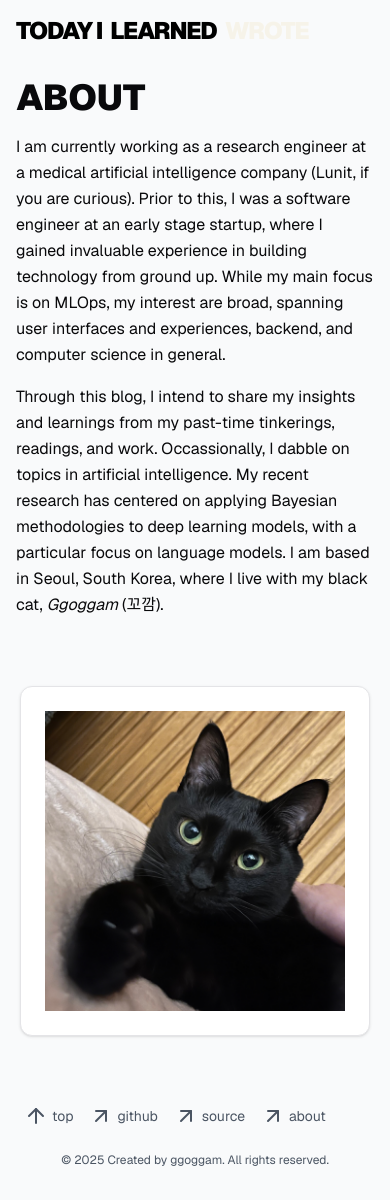
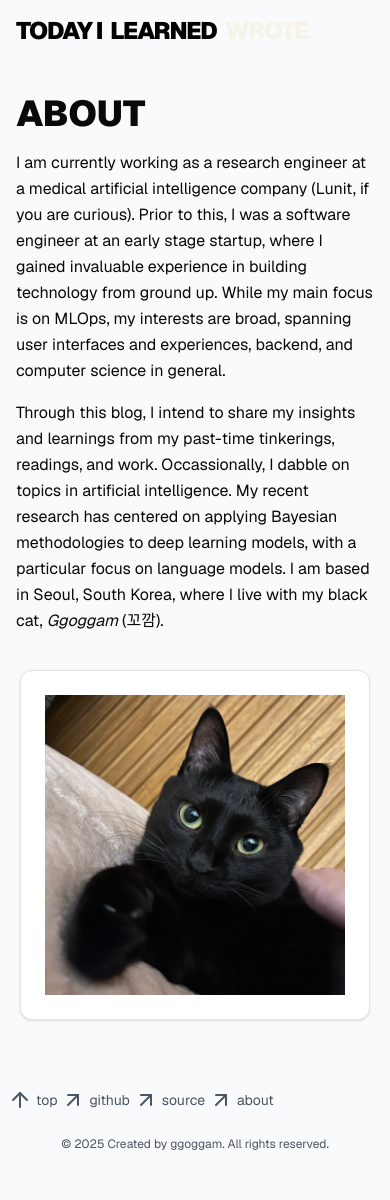
Before and after one commit to ggoggam/ggoggam.github.io, a Next.js app: page /about in a window 390 px wide. Built offline with nearby package versions, Linux system fonts and the light colour scheme.

Commit message:
Making layout changes.

```diff
--- a/src/app/about/page.tsx
+++ b/src/app/about/page.tsx
@@ -9,18 +9,20 @@ export default async function AboutPage() {
 
   return (
     <div className="max-w-2xl mx-auto flex flex-col space-y-4 py-4 md:py-8">
+      <div className="max-w-2xl mx-auto flex flex-col space-y-4 py-4 md:py-8">
         <h1 className="font-black text-4xl">ABOUT</h1>
         <p className="leading-relaxed">
           I am currently working as a research engineer at a medical artificial intelligence company (Lunit, if you are curious).
           Prior to this, I was a software engineer at an early stage startup, where I gained invaluable experience in building technology from ground up.
-        While my main focus is on MLOps, my interest are broad, spanning user interfaces and experiences, backend, and computer science in general.
+          While my main focus is on MLOps, my interests are broad, spanning user interfaces and experiences, backend, and computer science in general.
         </p>
-      <p className='leading-relaxed pb-12'>
+        <p className='leading-relaxed'>
           Through this blog, I intend to share my insights and learnings from my past-time tinkerings, readings, and work.
           Occassionally, I dabble on topics in artificial intelligence.
           My recent research has centered on applying Bayesian methodologies to deep learning models, with a particular focus on language models.
           I am based in Seoul, South Korea, where I live with my black cat, <i>Ggoggam</i> (꼬깜).
         </p>
+      </div>
       <div className="flex flex-col items-center justify-center">
         <Carousel className="w-full max-w-sm md:max-w-md">
         <CarouselContent>
--- a/src/app/page-wrapper.tsx
+++ b/src/app/page-wrapper.tsx
@@ -23,7 +23,8 @@ export default function ClientWrapper({
 
   const pathname = usePathname()
   const isHome = pathname === '/'
-  const showBackground = (isHome || pathname === '/blog' || pathname === '/til') && !isMobile
+  const isAbout = pathname === '/about'
+  const showBackground = (isHome || pathname === '/blog' || pathname === '/til')
 
   // apply overlap-text only when metaballs are shown
   return (
@@ -33,7 +34,7 @@ export default function ClientWrapper({
         <SiteHeader/>
         {isHome &&
           <div className="container mx-auto px-4 md:px-6 py-4">
-            <div className="w-full md:h-[35vh]" />
+            <div className="w-full md:h-[20vh]" />
             <h2 className="text-2xl font-black leading-tight text-gray-50">
               RECENT POSTS
             </h2>
--- a/src/components/metaball.tsx
+++ b/src/components/metaball.tsx
@@ -1,5 +1,6 @@
 "use client"
 
+import { set } from 'date-fns';
 import React, { useEffect, useRef, useState } from 'react';
 
 const NUM_BALLS = 5;
@@ -182,14 +183,11 @@ const MetaballsAnimation = () => {
 
   useEffect(() => {
     const updateDimensions = () => {
-      if (canvasRef.current) {
         setDimensions({
           width: window.innerWidth,
           height: window.innerHeight
         });
       }
-    };
-
     window.addEventListener('resize', updateDimensions);
     updateDimensions();
 
@@ -215,7 +213,7 @@ const MetaballsAnimation = () => {
   return (
     <canvas
       ref={canvasRef}
-      className="w-full h-full absolute z-0 top-0 left-0"
+      className="w-full h-screen absolute z-0 top-0 left-0"
     />
   );
 };
--- a/src/components/site/site-footer.tsx
+++ b/src/components/site/site-footer.tsx
@@ -7,8 +7,8 @@ export type SiteFooterProps = {
 }
 
 export default function SiteFooter({ github, source }: SiteFooterProps) {
-  return <div className="container px-6 py-8 mx-auto text-gray-600 text-sm space-y-6">
-    <ul className="flex flex-row space-x-4">
+  return <div className="container px-2 py-8 mx-auto text-gray-600 text-sm space-y-6">
+    <ul className="flex flex-row gap-1">
       <li>
         <Link href="#top" className="flex items-center gap-x-1">
           <ArrowUp/>
--- a/src/components/site/site-header.tsx
+++ b/src/components/site/site-header.tsx
@@ -11,7 +11,7 @@ export default function SiteHeader() {
     const blogTextColor = isBlog ? "text-gray-50" : "text-gray-950"
     const tilTextColor = isBlog ? "text-gray-950" : "text-gray-50"
 
-    return <nav className="container mx-auto px-4 py-4 text-2xl md:text-6xl lg:text-8xl leading-tight tracking-tighter">
+    return <nav className="container mx-auto px-4 py-4 text-2xl md:text-4xl lg:text-6xl xl:text-8xl leading-tight tracking-tighter">
         <ul className="flex space-x-2 md:space-x-4">
             <li>
             <Link href="/" className="font-black text-gray-50">
```
Lines whose indentation alone changed are shown as unchanged.
